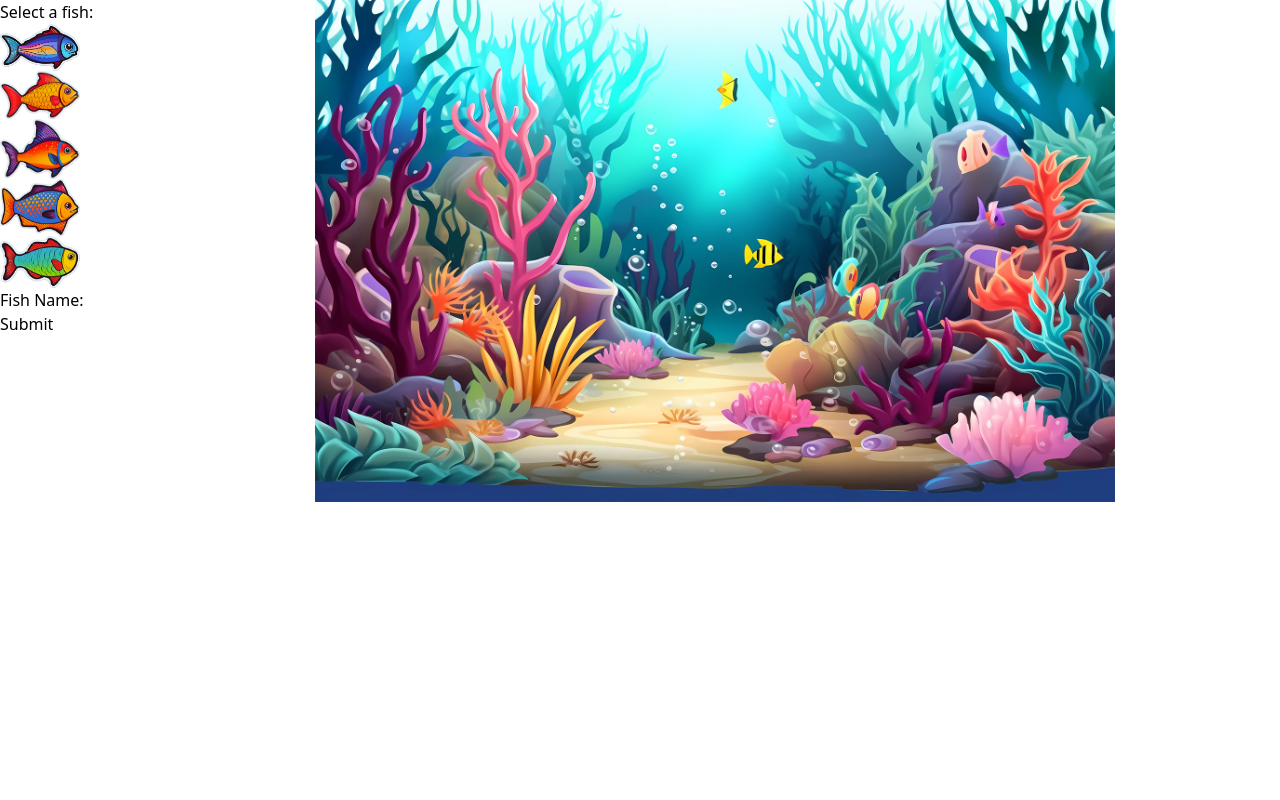
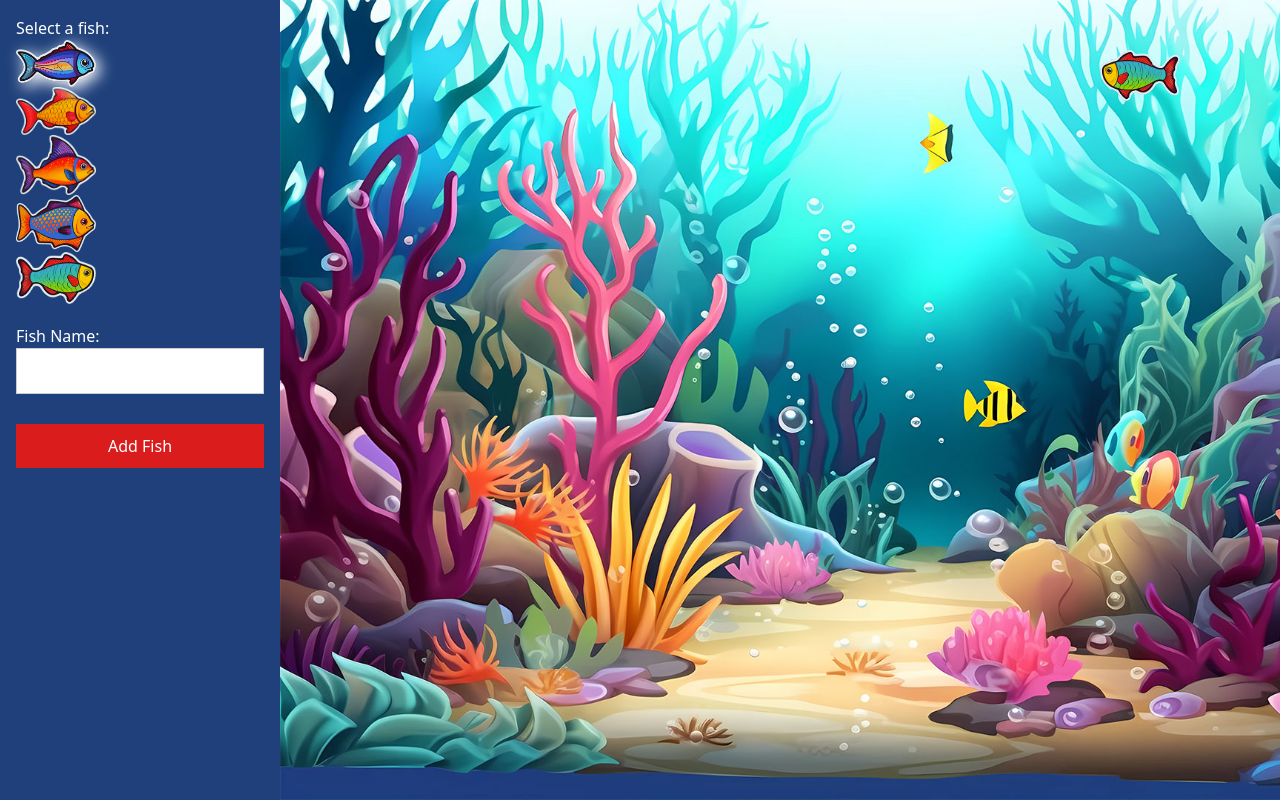
Before and after one commit to julianandreszb/vue-js-certification, a Vue app: page / in a window 1280 px wide. Built offline with nearby package versions, Linux system fonts and the light colour scheme.

Commit message:
Save progress: Project 4 - virtual aquarium

```diff
--- a/src/projects/virtual-aquarium/FishForm.vue
+++ b/src/projects/virtual-aquarium/FishForm.vue
@@ -9,7 +9,7 @@ import { reactive } from 'vue'
 import VFish from '@/projects/virtual-aquarium/VFish.vue'
 
 const fishes = reactive([
-  { selected: false, img: fishTuna, id: 'fishTuna' },
+  { selected: true, img: fishTuna, id: 'fishTuna' },
   { selected: false, img: fishGoldfish, id: 'fishGoldfish' },
   { selected: false, img: fishGoldenPurple, id: 'fishGoldenPurple' },
   { selected: false, img: fishTropical, id: 'fishTropical' },
@@ -29,7 +29,7 @@ function handleFishClick(id) {
 </script>
 <template>
   <form @submit.prevent="handleSubmit">
-    <div>
+    <div class="form-group">
       <label>Select a fish:</label>
       <VFish
         :class="{ 'fish-selected': fish.selected }"
@@ -39,15 +39,39 @@ function handleFishClick(id) {
         @fish-click="handleFishClick"
       />
     </div>
-    <div>
+    <div class="form-group">
       <label for="fishName">Fish Name:</label>
       <input type="text" name="fishName" id="fishName" />
     </div>
-    <button type="submit">Submit</button>
+    <button type="submit">Add Fish</button>
   </form>
 </template>
 <style scoped>
 .fish-selected {
-  filter: drop-shadow(2px 2px 4px rgb(85, 253, 1));
+  filter: drop-shadow(4px 4px 8px rgb(255, 255, 255));
+}
+
+form label {
+  color: #ffffff;
+}
+
+form input[type='text'] {
+  width: 100%;
+  padding: 10px;
+  margin-bottom: 10px;
+  border: #ccc solid 1px;
+}
+
+form button {
+  padding: 10px 20px;
+  background-color: #da1c1c;
+  color: white;
+  border: none;
+  cursor: pointer;
+  width: 100%;
+}
+
+form .form-group {
+  margin-bottom: 20px;
 }
 </style>
--- a/src/projects/virtual-aquarium/VAquarium.vue
+++ b/src/projects/virtual-aquarium/VAquarium.vue
@@ -1,15 +1,60 @@
-<script setup></script>
+<script setup>
+import VFish from '@/projects/virtual-aquarium/VFish.vue'
+import fishGuppies from '/aquarium/guppie.png'
+import { reactive } from 'vue'
+const fish = reactive({
+  img: fishGuppies,
+  id: 'Guppies1',
+  position: {
+    xCurrentDirection: 1,
+    yCurrentDirection: 1,
+    left: 0
+  }
+})
+const fishStyle = reactive({
+  position: 'absolute',
+  top: '50px',
+  left: '50px'
+})
+
+setInterval(() => {
+  // 1: right
+  // 0: left
+  if (fish.position.xCurrentDirection && fish.position.left <= 910) {
+    fish.position.xCurrentDirection = true
+  }
+  if (fish.position.xCurrentDirection && fish.position.left >= 910) {
+    fish.position.xCurrentDirection = false
+  }
+  if (!fish.position.xCurrentDirection && fish.position.left >= 0) {
+    fish.position.xCurrentDirection = false
+  }
+  if (!fish.position.xCurrentDirection && fish.position.left <= 0) {
+    fish.position.xCurrentDirection = true
+  }
+
+  fish.position.left = fish.position.xCurrentDirection
+    ? (fish.position.left += 10)
+    : (fish.position.left -= 10)
+
+  fishStyle.left = `${fish.position.left}px`
+  fishStyle.transform = fish.position.xCurrentDirection ? 'scaleX(1)' : 'scaleX(-1)'
+}, 50)
+</script>
 
 <template>
-  <div class="virtual-aquarium-container"></div>
+  <div class="virtual-aquarium-container">
+    <VFish :style="fishStyle" :fish="fish" />
+  </div>
 </template>
 
 <style scoped>
 .virtual-aquarium-container {
-  width: 800px;
-  height: 600px;
+  position: relative;
+  width: 1000px;
+  height: 800px;
   background-image: url('/aquarium/bg.jpg');
-  background-size: contain;
+  background-size: cover;
   background-repeat: no-repeat;
 }
 </style>
--- a/src/projects/virtual-aquarium/VirtualAquarium.vue
+++ b/src/projects/virtual-aquarium/VirtualAquarium.vue
@@ -5,7 +5,7 @@ import VAquarium from '@/projects/virtual-aquarium/VAquarium.vue'
 
 <template>
   <article class="container">
-    <section>
+    <section class="section-container">
       <FishForm />
     </section>
     <section>
@@ -19,4 +19,8 @@ import VAquarium from '@/projects/virtual-aquarium/VAquarium.vue'
   display: flex;
   flex-direction: row;
 }
+.section-container {
+  padding: 1rem;
+  background-color: #1f407b;
+}
 </style>
```
